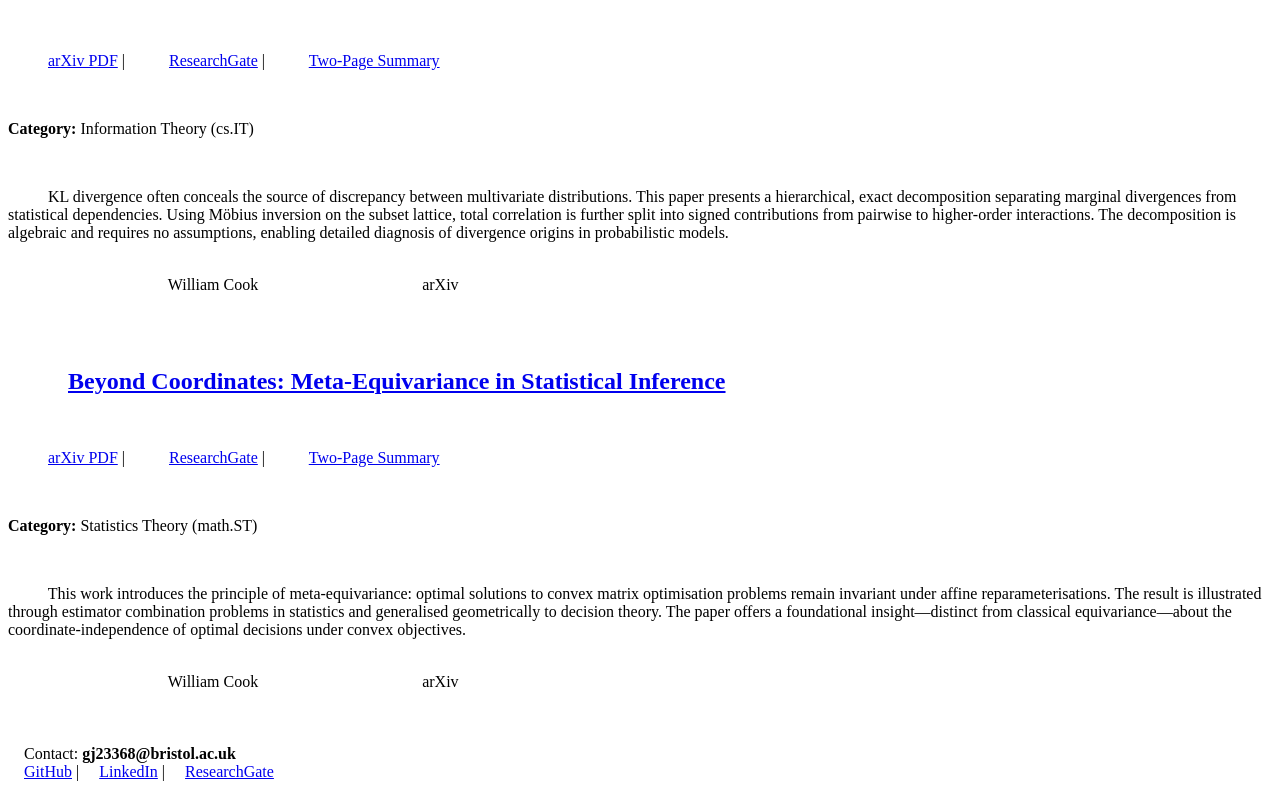
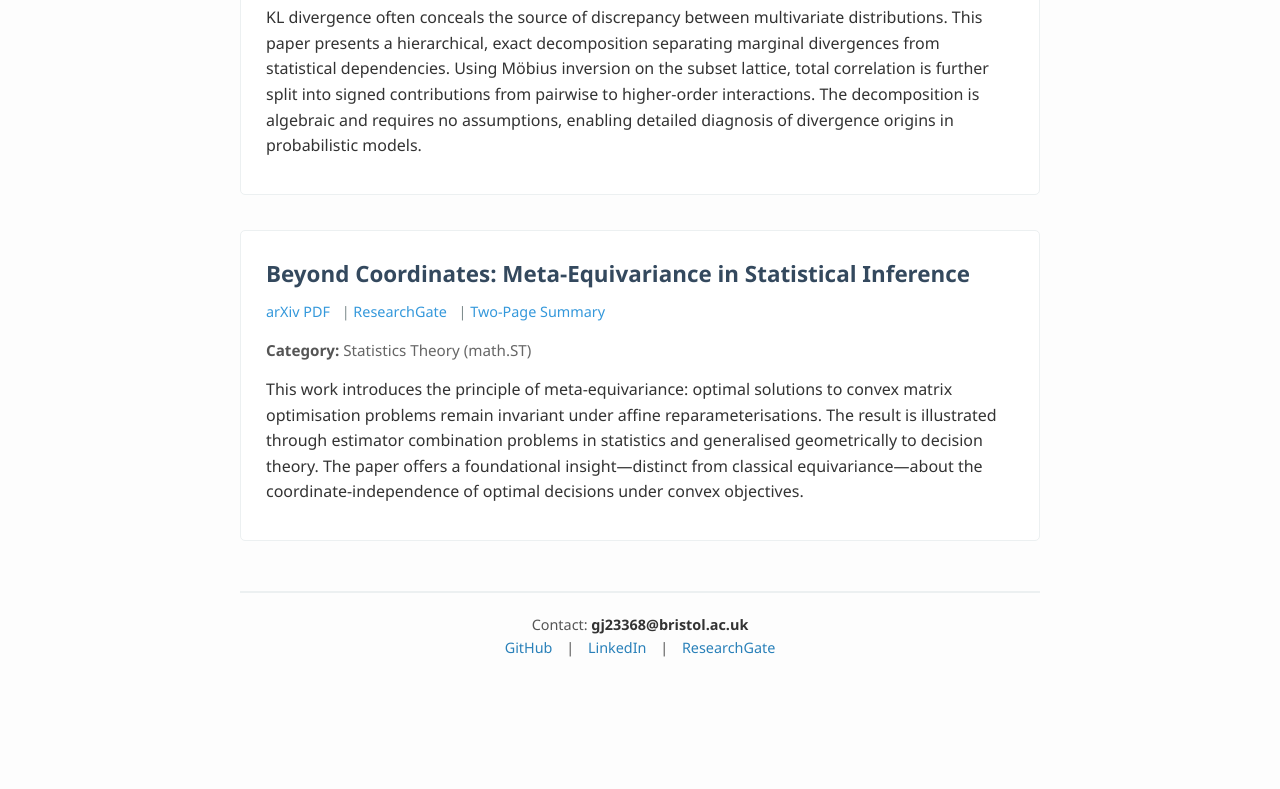
Before and after one commit to wcook04/maths-papers, a plain HTML site: page index.html in a window 1280 px wide. Shown: the part 1513-2302 px from the top of the page. After the commit the page ends 2212 px from the top, so only its background shows below. Drawn offline with nearby package versions, Linux system fonts and the light colour scheme.

Commit message:
Update index.html

```diff
--- a/index.html
+++ b/index.html
@@ -1,5 +1,6 @@
 <!DOCTYPE html>
-<html lang="en-GB"> <head>
+<html lang="en-GB"> <!-- Set to British English -->
+<head>
   <meta charset="UTF-8" />
   <meta name="viewport" content="width=device-width, initial-scale=1.0"/>
   <meta name="description" content="Independent mathematical research by William Cook. Seeking scrutiny and rigorous review. Focus is on learning how to develop structural decompositions, generalise information measures, and invariance principles across mathematical domains to refine my own understanding of stability, optimality, and complexity. Includes links to papers and summaries. This entire process leverages an AI Agent based workflow that allows quick iterations both numerical and theoretical to allow turning intuition into formalised experiments and proofs." />
@@ -17,15 +18,15 @@
       padding: 0 20px;
       max-width: 800px;
       line-height: 1.6;
-      colour: #333;
-      background-colour: #fdfdfd;
+      color: #333; /* CORRECT CSS: color */
+      background-color: #fdfdfd; /* CORRECT CSS: background-color */
     }
 
     /* --- Typography --- */
     h1 {
-      text-align: centre;
+      text-align: center; /* CORRECT CSS: center */
       margin-bottom: 25px;
-      colour: #2c3e50;
+      color: #2c3e50; /* CORRECT CSS: color */
       border-bottom: 2px solid #ecf0f1;
       padding-bottom: 15px;
       font-weight: 600;
@@ -34,12 +35,12 @@
     h2 {
       margin-top: 0;
       margin-bottom: 8px;
-      colour: #34495e;
+      color: #34495e; /* CORRECT CSS: color */
       font-size: 1.4em;
       font-weight: 600;
     }
     h2 a {
-       colour: inherit; /* Inherit colour from h2 */
+       color: inherit; /* CORRECT CSS: color */
        text-decoration: none;
     }
 
@@ -49,18 +50,18 @@
     }
 
     p strong { /* Style for category labels */
-        colour: #555;
+        color: #555; /* CORRECT CSS: color */
         font-weight: 600;
     }
 
     /* --- Links --- */
     a {
-      colour: #2980b9;
+      color: #2980b9; /* CORRECT CSS: color */
       text-decoration: none;
     }
     a:hover, a:focus {
       text-decoration: underline;
-      colour: #1c587f;
+      color: #1c587f; /* CORRECT CSS: color */
     }
 
     /* --- Paper Article Styling --- */
@@ -68,7 +69,7 @@
       padding: 25px;
       border: 1px solid #ecf0f1;
       border-radius: 5px;
-      background-colour: #fff;
+      background-color: #fff; /* CORRECT CSS: background-color */
       transition: box-shadow 0.2s ease-in-out;
     }
     .paper:not(:last-of-type) {
@@ -80,12 +81,12 @@
 
     .paper-links {
       font-size: 0.9em;
-      colour: #7f8c8d;
+      color: #7f8c8d; /* CORRECT CSS: color */
       margin-top: 0;
       margin-bottom: 15px;
     }
     .paper-links a {
-      colour: #3498db;
+      color: #3498db; /* CORRECT CSS: color */
       margin-right: 8px;
     }
     .paper-links a:last-child {
@@ -100,7 +101,7 @@
 
     .paper-category {
         font-size: 0.95em;
-        colour: #666;
+        color: #666; /* CORRECT CSS: color */
         margin-bottom: 15px;
     }
 
@@ -114,11 +115,11 @@
         padding-top: 20px;
         border-top: 2px solid #ecf0f1;
         font-size: 0.9em;
-        colour: #555;
-        text-align: centre;
+        color: #555; /* CORRECT CSS: color */
+        text-align: center; /* CORRECT CSS: center */
     }
     .contact-info strong {
-        colour: #333;
+        color: #333; /* CORRECT CSS: color */
     }
     .contact-info a {
         margin: 0 10px;
@@ -134,7 +135,7 @@
 <body>
   <header>
     <h1>Independent Mathematical Research</h1>
-    <p style="text-align: centre; margin-top: -15px; margin-bottom: 30px;">
+    <p style="text-align: center; margin-top: -15px; margin-bottom: 30px;"> <!-- CORRECT Inline CSS: center -->
       Undergraduate independent AI researcher exploring combinatorics, numerical analysis, information theory, and statistical inference.
     </p>
   </header>
@@ -148,6 +149,7 @@
         <a href="https://arxiv.org/pdf/2504.13433.pdf" target="_blank" rel="noopener noreferrer" itemprop="sameAs">arXiv PDF</a> |
         <a href="https://www.researchgate.net/publication/390959433_A_Recursive_Block_Pillar_Structure_in_the_Kolakoski_Sequence_K13" target="_blank" rel="noopener noreferrer" itemprop="sameAs">ResearchGate</a> |
         <a href="https://drive.google.com/file/d/1AMvAy9Sdzp-q6O74b8TVc_ngJcNb8yhY/view?usp=sharing" class="summary-link" title="Two-page summary (PDF)" target="_blank" rel="noopener noreferrer">Two-Page Summary</a> |
+        <!-- NEW LINK ADDED HERE -->
         <a href="https://drive.google.com/file/d/1liFHjRb2qZQStO4sfN-Xhd2Y0P_mds1P/view?usp=sharing" title="In-progress extension note (PDF)" target="_blank" rel="noopener noreferrer">In Progress Extension Note</a>
       </p>
       <p class="paper-category"><strong>Category:</strong> <span itemprop="keywords">Combinatorics (math.CO)</span></p>
@@ -162,7 +164,8 @@
           <span itemprop="provider" itemscope itemtype="http://schema.org/Organization">
               <span itemprop="name">arXiv</span>
           </span>
-          <meta itemprop="datePublished" content="2025-04"> </div>
+          <meta itemprop="datePublished" content="2025-04">
+      </div>
     </article>
 
     <article class="paper" itemscope itemtype="http://schema.org/ScholarlyArticle">
@@ -186,7 +189,8 @@
             <span itemprop="provider" itemscope itemtype="http://schema.org/Organization">
                 <span itemprop="name">arXiv</span>
             </span>
-            <meta itemprop="datePublished" content="2025-03"> </div>
+            <meta itemprop="datePublished" content="2025-03">
+        </div>
       </article>
 
     <article class="paper" itemscope itemtype="http://schema.org/ScholarlyArticle">
@@ -210,7 +214,8 @@
             <span itemprop="provider" itemscope itemtype="http://schema.org/Organization">
                 <span itemprop="name">arXiv</span>
             </span>
-            <meta itemprop="datePublished" content="2025-04"> </div>
+            <meta itemprop="datePublished" content="2025-04">
+        </div>
       </article>
 
     <article class="paper" itemscope itemtype="http://schema.org/ScholarlyArticle">
@@ -234,7 +239,8 @@
             <span itemprop="provider" itemscope itemtype="http://schema.org/Organization">
                 <span itemprop="name">arXiv</span>
             </span>
-            <meta itemprop="datePublished" content="2025-04"> </div>
+            <meta itemprop="datePublished" content="2025-04">
+        </div>
       </article>
 
     <article class="paper" itemscope itemtype="http://schema.org/ScholarlyArticle">
@@ -258,7 +264,8 @@
             <span itemprop="provider" itemscope itemtype="http://schema.org/Organization">
                 <span itemprop="name">arXiv</span>
             </span>
-            <meta itemprop="datePublished" content="2025-04"> </div>
+            <meta itemprop="datePublished" content="2025-04">
+        </div>
       </article>
   </main>
 
```
Lines whose indentation alone changed are shown as unchanged.
